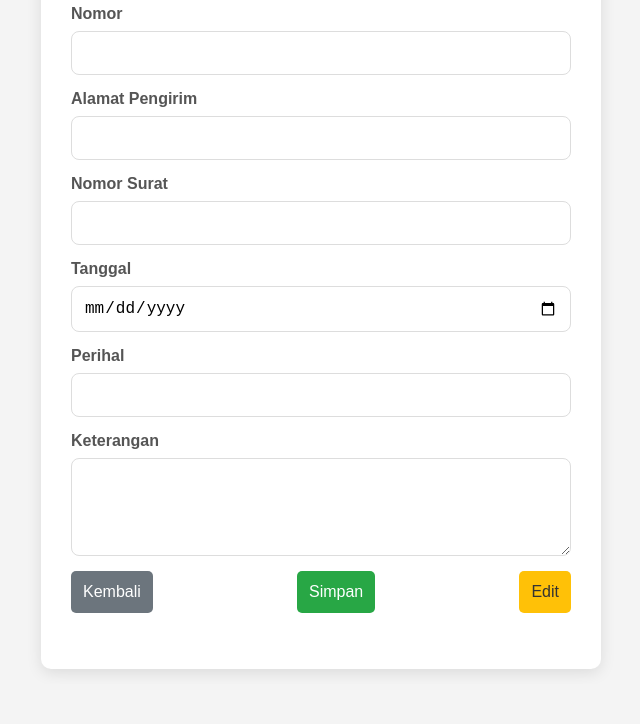
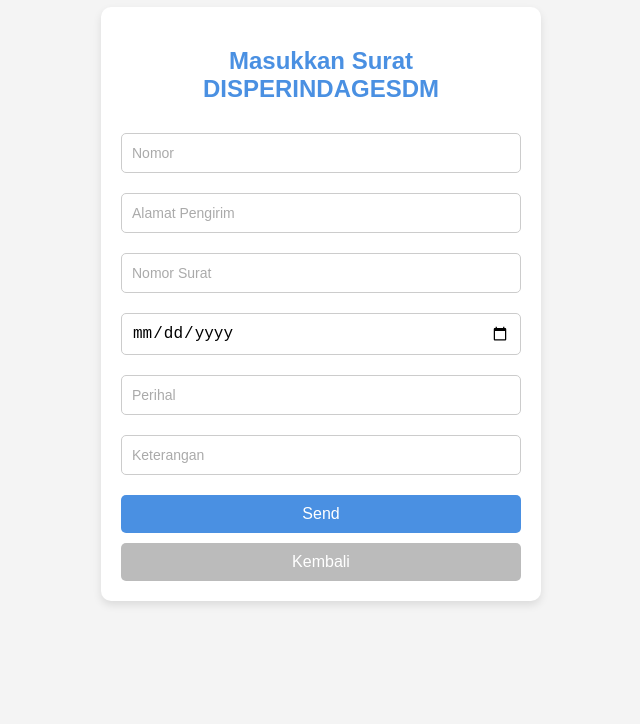
Before and after one commit to garda1000/mailtracker.github.io, a plain HTML site: page input.html in a window 1280 px wide. Shown: the part 116-840 px from the top of the page, without its empty margins (319-959 px from the left). Before the commit the page ends 800 px from the top, so only its background shows below. Drawn offline with Linux system fonts and the light colour scheme.

Commit message:
merombak file input

```diff
--- a/input.html
+++ b/input.html
@@ -1,154 +1,97 @@
 <!DOCTYPE html>
-<html lang="id">
+<html lang="en">
 <head>
   <meta charset="UTF-8">
   <meta name="viewport" content="width=device-width, initial-scale=1.0">
-    <title>Form Input Surat Masuk</title>
+  <title>Form Surat</title>
   <style>
     body {
-            font-family: 'Arial', sans-serif;
+      font-family: Arial, sans-serif;
+      background-color: #f4f4f4;
       margin: 0;
-            padding: 0;
-            background-color: #f4f4f4;
+      padding: 20px;
       display: flex;
       justify-content: center;
       align-items: center;
       height: 100vh;
-            color: #333;
     }
-        .container {
-            width: 90%;
-            max-width: 500px;
+
+    form {
       background-color: #fff;
-            padding: 30px;
-            box-shadow: 0 4px 15px rgba(0, 0, 0, 0.1);
+      padding: 20px;
       border-radius: 10px;
-            transition: transform 0.3s ease;
+      box-shadow: 0 4px 8px rgba(0, 0, 0, 0.1);
+      max-width: 400px;
+      width: 100%;
     }
-        .container:hover {
-            transform: scale(1.02);
-        }
+
     h2 {
       text-align: center;
+      color: #4A90E2;
       margin-bottom: 20px;
-            font-size: 28px;
-            color: #4CAF50;
     }
-        form {
-            display: flex;
-            flex-direction: column;
+
+    input[type="number"],
+    input[type="text"],
+    input[type="date"] {
+      width: 100%;
+      padding: 10px;
+      margin: 10px 0;
+      border: 1px solid #ccc;
+      border-radius: 5px;
+      font-size: 16px;
+      box-sizing: border-box;
     }
-        label {
-            margin-bottom: 8px;
-            font-weight: bold;
-            color: #555;
-        }
-        input[type="text"], input[type="date"], textarea {
-            margin-bottom: 15px;
-            padding: 12px;
-            font-size: 16px;
-            border-radius: 8px;
-            border: 1px solid #ddd;
-            box-sizing: border-box;
-            transition: border 0.3s;
-        }
-        input[type="text"]:focus, input[type="date"]:focus, textarea:focus {
-            border-color: #4CAF50;
+
+    input[type="text"]:focus,
+    input[type="number"]:focus,
+    input[type="date"]:focus {
+      border-color: #4A90E2;
       outline: none;
     }
-        textarea {
-            resize: vertical;
-        }
+
     button {
-            padding: 12px;
-            background-color: #28a745;
+      width: 100%;
+      padding: 10px;
+      background-color: #4A90E2;
       color: white;
-            font-size: 16px;
       border: none;
       border-radius: 5px;
+      font-size: 16px;
       cursor: pointer;
-            margin-bottom: 10px;
-            transition: background-color 0.3s;
+      margin-top: 10px;
     }
+
     button:hover {
-            background-color: #218838;
+      background-color: #357ABD;
     }
-        .button-group {
-            display: flex;
-            justify-content: space-between;
+
+    ::placeholder {
+      color: #aaa;
+      font-size: 14px;
     }
-        .btn-secondary {
-            background-color: #6c757d;
+
+    .back-btn {
+      background-color: #bbb;
+      margin-top: 10px;
     }
-        .btn-secondary:hover {
-            background-color: #5a6268;
-        }
-        .btn-warning {
-            background-color: #ffc107;
-            color: #333;
-        }
-        .btn-warning:hover {
-            background-color: #e0a800;
-        }
-        #responseMessage {
-            text-align: center;
-            margin-top: 15px;
-            color: #28a745;
-            font-weight: bold;
-            visibility: hidden; /* Sembunyikan pesan respons awal */
+
+    .back-btn:hover {
+      background-color: #999;
     }
   </style>
 </head>
 <body>
-
-<div class="container">
-    <h2>Form Input Surat Masuk</h2>
-    <form method="post" id="suratForm" action="https://script.google.com/macros/s/AKfycbz5zr7NcMpijV0s4FBSQAnLV5NmYwek9utI0I8dOQZI63cx4mLh7-NvKbVEZwLu4vJ2/execc">
-
-        <label for="nomor_surat">Nomor</label>
-        <input type="text" id="nomor_surat" name="nomor" required>
-
-        <label for="alamat_pengirim">Alamat Pengirim</label>
-        <input type="text" id="alamat_pengirim" name="alamat_pengirim" required>
-
-        <label for="nomor_surat">Nomor Surat</label>
-        <input type="text" id="nomor_surat" name="nomor_surat" required>
-
-        <label for="tanggal">Tanggal</label>
-        <input type="date" id="tanggal" name="tanggal" required>
-
-        <label for="perihal">Perihal</label>
-        <input type="text" id="perihal" name="perihal" required>
-
-        <label for="keterangan">Keterangan</label>
-        <textarea id="keterangan" name="keterangan" rows="4" required></textarea>
-
-        <div class="button-group">
-            <a href="index.html"><button type="button" class="btn-secondary" >Kembali</button></a>
-            <button type="submit">Simpan</button>
-            <button type="button" class="btn-warning" onclick="editForm()">Edit</button>
-        </div>
+  <form method="POST" action="https://script.google.com/macros/s/AKfycbz2s1YdlZ56y4De2Q9dA5XzQ2zZkbP8fWDg4q_J1PhpHHNbKuaRR630t1RwavO8c0r3/exec">
+    <h2>Masukkan Surat DISPERINDAGESDM</h2>
+    <input name="nomor" type="number" placeholder="Nomor" required>
+    <input name="alamat pengirim" type="text" placeholder="Alamat Pengirim" required>
+    <input name="nomor surat" type="text" placeholder="Nomor Surat" required>
+    <input name="tanggal" type="date" placeholder="Tanggal" required>
+    <input name="perihal" type="text" placeholder="Perihal" required>
+    <input name="keterangan" type="text" placeholder="Keterangan" required>
+    <button type="submit">Send</button>
+    <button type="button" class="back-btn" onclick="window.history.back();">Kembali</button>
   </form>
-
-    <p id="responseMessage"></p>
-</div>
-
-<script>
-    function editForm() {
-        const formElements = document.querySelectorAll("#suratForm input, #suratForm textarea");
-        formElements.forEach(element => {
-            element.removeAttribute("readonly");
-            element.style.backgroundColor = "#fff";
-        });
-    }
-
-    // Menampilkan pesan respons setelah submit (opsional)
-    document.getElementById('suratForm').addEventListener('submit', function(event) {
-        event.preventDefault(); // Mencegah submit untuk demonstrasi
-        document.getElementById('responseMessage').innerText = "Data berhasil disimpan!";
-        document.getElementById('responseMessage').style.visibility = "visible"; // Tampilkan pesan
-    });
-</script>
-
 </body>
 </html>
```
Lines whose indentation alone changed are shown as unchanged.
